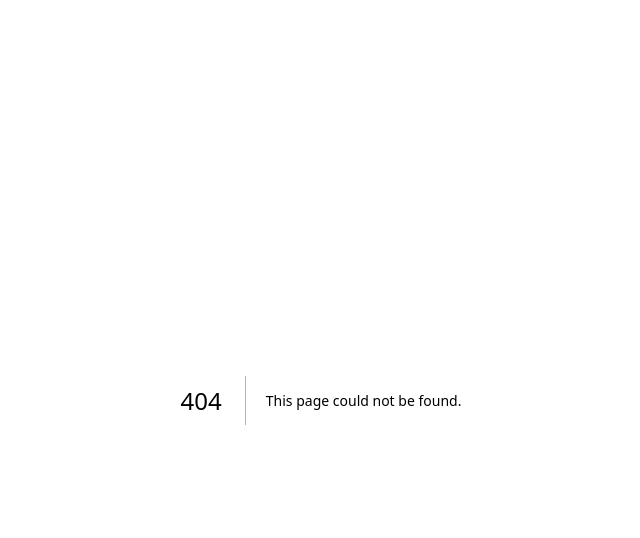
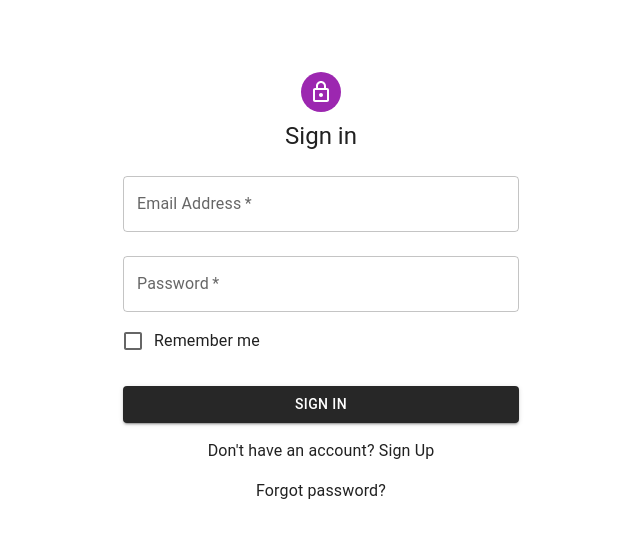
Before and after one commit to TalhaKhubaibDogar/gym-management-system, a Next.js app: page /login in a window 1280 px wide. Before the commit this address had no page. Shown: the top 538 px of the page, without its empty margins (319-959 px from the left). Built offline with nearby package versions, Linux system fonts and the light colour scheme.

Commit message:
Install MUI Components

```diff
--- a/package.json
+++ b/package.json
@@ -9,6 +9,9 @@
     "lint": "next lint"
   },
   "dependencies": {
+    "@emotion/react": "^11.13.5",
+    "@emotion/styled": "^11.13.5",
+    "@mui/material": "^6.1.8",
     "axios": "^1.7.7",
     "bootstrap": "^5.3.3",
     "moment": "^2.30.1",
--- /dev/null
+++ b/src/app/login/page.js
@@ -0,0 +1,144 @@
+'use client'
+import React, { useState } from 'react'
+import { useRouter } from 'next/navigation'
+import Avatar from '@mui/material/Avatar'
+import Button from '@mui/material/Button'
+import CssBaseline from '@mui/material/CssBaseline'
+import TextField from '@mui/material/TextField'
+import FormControlLabel from '@mui/material/FormControlLabel'
+import Checkbox from '@mui/material/Checkbox'
+import Grid from '@mui/material/Grid'
+import Box from '@mui/material/Box'
+import LockOutlinedIcon from '@mui/icons-material/LockOutlined'
+import Typography from '@mui/material/Typography'
+import Container from '@mui/material/Container'
+import { createTheme, ThemeProvider } from '@mui/material/styles'
+import Link from 'next/link'
+import axios from 'axios'
+
+const theme = createTheme()
+
+export default function Login() {
+  const [email, setEmail] = useState('')
+  const [password, setPassword] = useState('')
+  const router = useRouter()
+
+  const handleLogin = (event) => {
+    event.preventDefault()
+    axios
+      .post('https://api.candypaint.us/api/v1/users/login/', {
+        email: email,
+        password: password,
+      })
+      .then((res) => {
+        // Handle successful login, e.g., save token and navigate to the account page
+        const data = res.data.data
+        localStorage.setItem('id', data.id)
+        localStorage.setItem('first_name', data.first_name)
+        localStorage.setItem('last_name', data.last_name)
+        localStorage.setItem('email', data.email)
+        localStorage.setItem('full_name', data.full_name)
+        localStorage.setItem('role', data.role)
+        localStorage.setItem('referral_code', data.referral_code)
+        localStorage.setItem('is_new', data.is_new)
+        localStorage.setItem('access_token', data.access_token)
+        localStorage.setItem('refresh_token', data.refresh_token)
+        localStorage.setItem('expire_on', data.expire_on)
+        localStorage.setItem('isLoggedIn', true)
+
+        // Navigate to the account page
+        router.push('/dashboard')
+      })
+      .catch((error) => {
+        console.log(error)
+        // Handle login error, e.g., show an error message
+        alert('Login failed. Please check your credentials and try again.')
+      })
+  }
+
+  return (
+    <ThemeProvider theme={theme}>
+      <Container component='main' maxWidth='xs'>
+        <CssBaseline />
+        <Box
+          sx={{
+            marginTop: 8,
+            display: 'flex',
+            flexDirection: 'column',
+            alignItems: 'center',
+          }}
+        >
+          <Avatar sx={{ m: 1, bgcolor: 'secondary.main' }}>
+            <LockOutlinedIcon />
+          </Avatar>
+          <Typography component='h1' variant='h5'>
+            Sign in
+          </Typography>
+          <Box
+            component='form'
+            onSubmit={handleLogin}
+            noValidate
+            sx={{ mt: 1 }}
+          >
+            <TextField
+              margin='normal'
+              required
+              fullWidth
+              id='email'
+              label='Email Address'
+              name='email'
+              autoComplete='email'
+              value={email}
+              onChange={(e) => setEmail(e.target.value)}
+            />
+            <TextField
+              margin='normal'
+              required
+              fullWidth
+              name='password'
+              label='Password'
+              type='password'
+              id='password'
+              autoComplete='current-password'
+              value={password}
+              onChange={(e) => setPassword(e.target.value)}
+            />
+            <FormControlLabel
+              control={<Checkbox value='remember' color='primary' />}
+              label='Remember me'
+            />
+            <Button
+              type='submit'
+              fullWidth
+              variant='contained'
+              sx={{ mt: 3, mb: 2 }}
+              style={{ backgroundColor: '#272727', color: '#fff' }}
+            >
+              Sign In
+            </Button>
+            <Grid
+              container
+              style={{
+                display: 'flex',
+                flexDirection: 'column',
+                alignItems: 'center',
+                gap: '1rem',
+              }}
+            >
+              <Grid item>
+                <Link href='/signup' legacyBehavior>
+                  <a>{"Don't have an account? Sign Up"}</a>
+                </Link>
+              </Grid>
+              <Grid item xs>
+                <Link href='/forgotPassword' legacyBehavior>
+                  <a>Forgot password?</a>
+                </Link>
+              </Grid>
+            </Grid>
+          </Box>
+        </Box>
+      </Container>
+    </ThemeProvider>
+  )
+}
```
Also changed, not shown: 1 other file (tests, documents, lock files or other folders).
